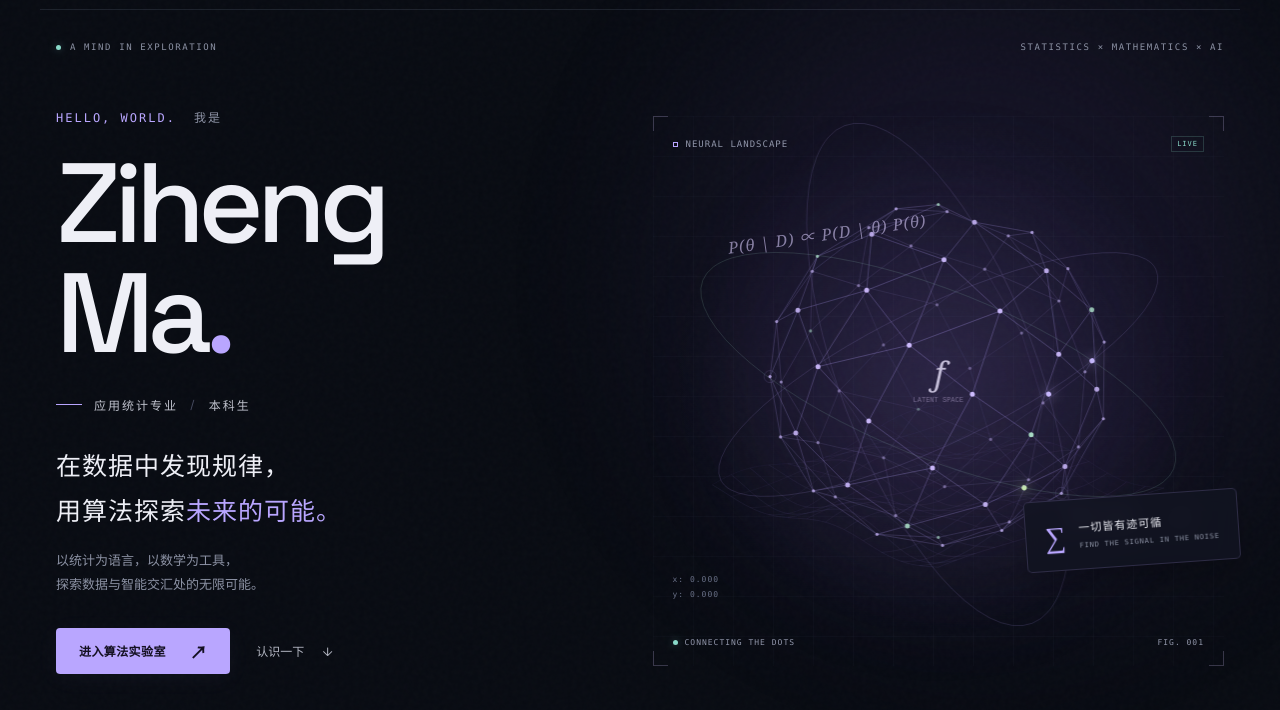
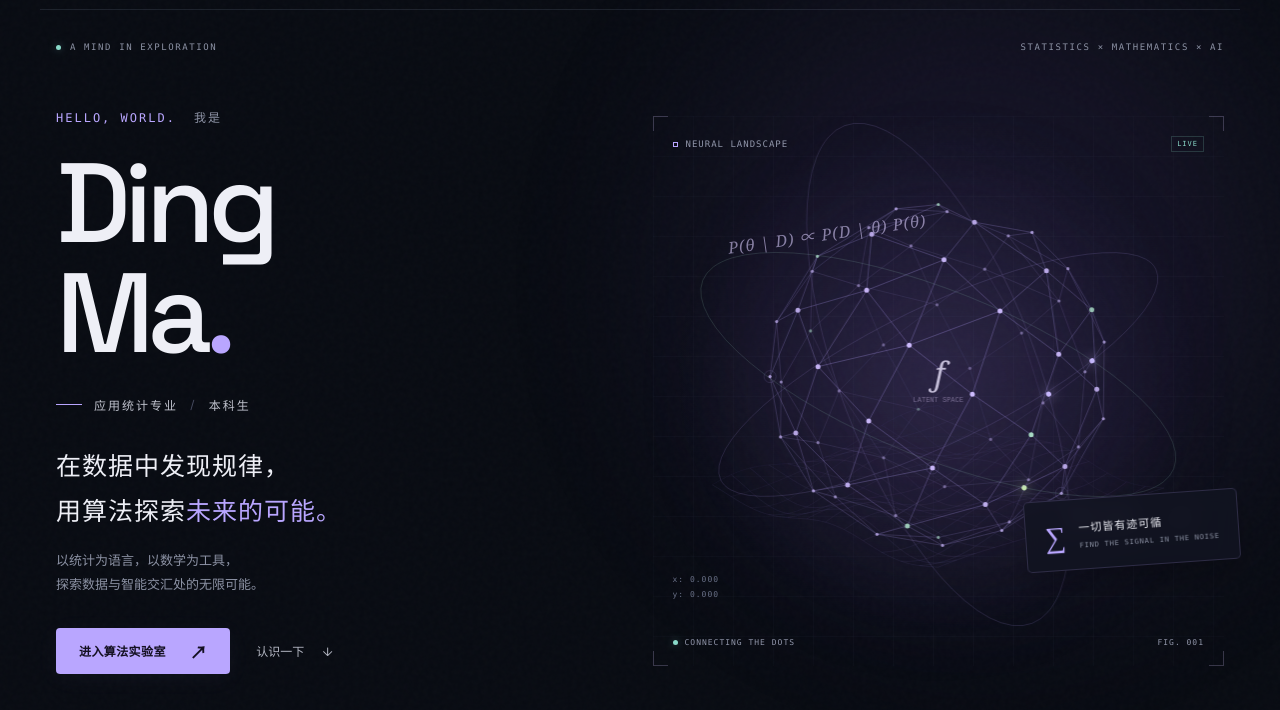
Before and after one commit to zihengma27/zihengma27.github.io, a plain HTML site: page index.html in a window 1280 px wide. Shown: the part 90-800 px from the top of the page. Drawn offline with Linux system fonts and the light colour scheme.

Commit message:
Add files via upload

```diff
--- a/index.html
+++ b/index.html
@@ -31,7 +31,7 @@
       <div class="hero-layout">
         <div class="hero-copy">
           <p class="eyebrow"><span>HELLO, WORLD.</span> 我是</p>
-          <h1 id="hero-title" aria-label="Ziheng Ma">Ziheng<span class="surname">Ma<span class="name-period">.</span></span></h1>
+          <h1 id="hero-title" aria-label="Ziheng Ma">Ding<span class="surname">Ma<span class="name-period">.</span></span></h1>
           <div class="hero-role"><span class="role-line"></span>应用统计专业 <span class="role-separator">/</span> 本科生</div>
           <p class="hero-statement">在数据中发现规律，<br>用算法探索<span class="highlight">未来的可能。</span></p>
           <p class="hero-description">以统计为语言，以数学为工具，<br class="desktop-break">探索数据与智能交汇处的无限可能。</p>
```
